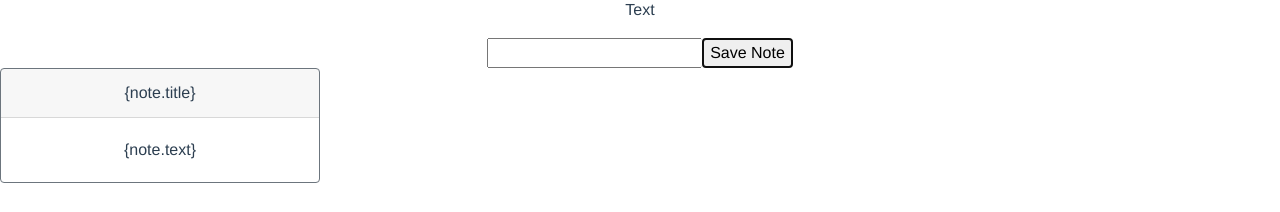
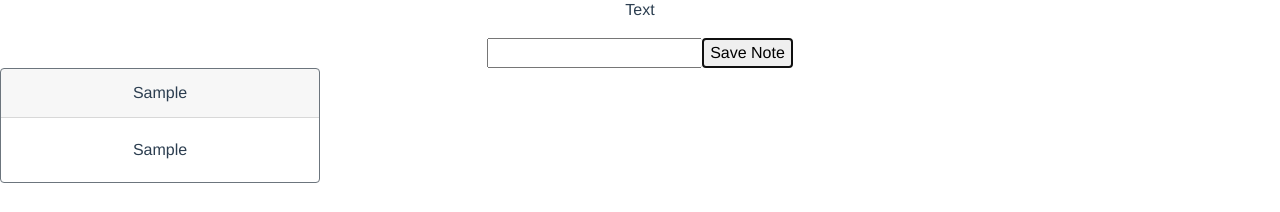
Before and after one commit to fatihbabacan92/VueNotes, a Vue app: page /notes in a window 1280 px wide. Both pictures are taken after typing "Sample", "Sample" into the empty fields and a click on the button "Save Note". Shown: the part 128-340 px from the top of the page. Built offline with nearby package versions, Linux system fonts and the light colour scheme.

Commit message:
Fixed Error where Data did not Load

```diff
--- a/src/components/NoteItem.vue
+++ b/src/components/NoteItem.vue
@@ -1,8 +1,8 @@
 <template>
   <div class="card border-secondary mb-3" style="max-width: 20rem;">
-    <div class="card-header">{note.title}</div>
+    <div class="card-header">{{note.title}}</div>
     <div class="card-body">
-      <p class="card-text">{note.text}</p>
+      <p class="card-text">{{note.text}}</p>
     </div>
   </div>
 </template>
```
